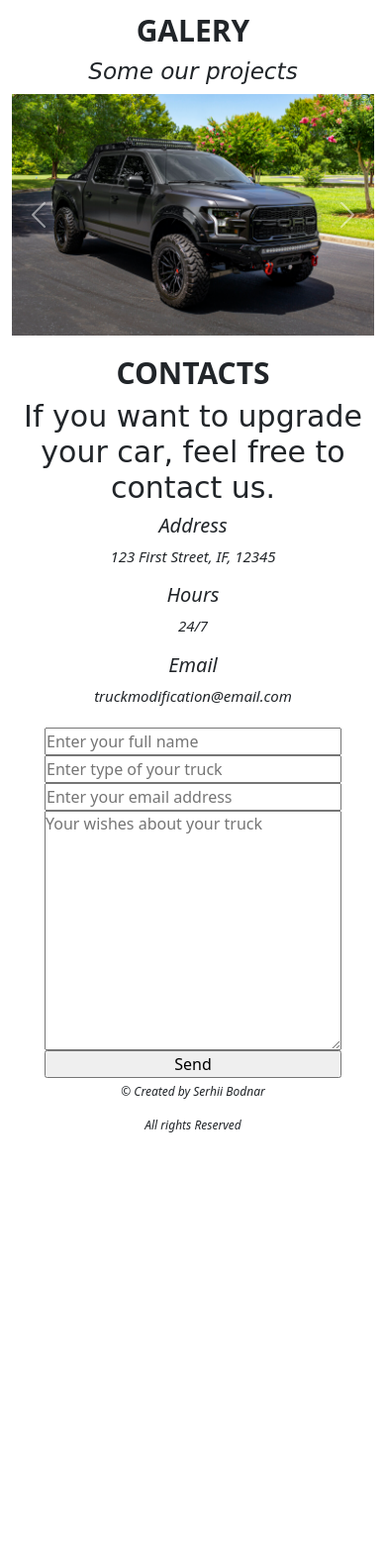
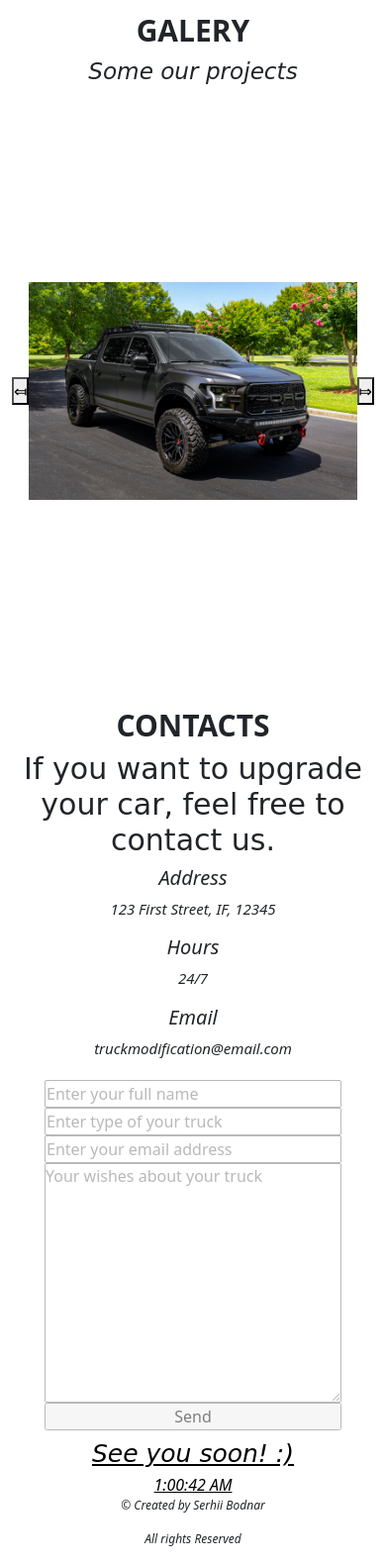
Before and after one commit to SerhiiBodnar/html-lending, a plain HTML site: page index.html in a window 390 px wide. Shown: the part 2000-3580 px from the top of the page at 99% size. Before the commit the page ends 3162 px from the top, so only its background shows below. Drawn offline with nearby package versions, Linux system fonts and the light colour scheme; a web font is replaced by a local one.

Commit message:
added carousel and some js to footer

```diff
--- a/css/footer.css
+++ b/css/footer.css
@@ -5,3 +5,14 @@ footer {
     font-style: italic;
     font-size: 12px;
 }
+
+.clock {
+    color: black;
+    font-size: 16px;
+}
+
+.wishes {
+    color: black;
+    font-family: 'Tourney', cursive;
+    font-size: 25px;
+}
--- a/css/product.css
+++ b/css/product.css
@@ -57,6 +57,7 @@ h3 {
     grid-template-columns: 1fr;
     width: 300px;
     justify-self: center;
+    opacity: 50%;
 }
 
 .contacts p {
@@ -88,3 +89,16 @@ h3 {
         text-align: center;
     }
 }
+
+.carousel {
+    display: flex;
+    align-items: center;
+    justify-content: space-between;
+}
+
+.carousel__slides {
+    min-height: 600px;
+    display: flex;
+    align-items: center;
+    justify-content: center;
+}
--- a/index.html
+++ b/index.html
@@ -71,65 +71,10 @@
         <section id="galery" class="galery container">
             <h2 class="galery__title">Galery</h2>
             <h3 class="galery__subtitle">Some our projects</h3>
-            <div id="carousel-galery" class="carousel slide carousel-fade">
-                <div class="carousel-inner">
-                    <div class="carousel-item active">
-                        <img src="img/f150mods.jpg" class="d-block w-100 mx-auto" alt="Ford">
-                    </div>
-                    <div class="carousel-item">
-                        <img src="img/f150-baja.webp" class="d-block w-100 mx-auto" alt="Ford">
-                    </div>
-                    <div class="carousel-item">
-                        <img src="img/f150-mods-camp.webp" class="d-block w-100 mx-auto" alt="Ford">
-                    </div>
-                    <div class="carousel-item">
-                        <img src="img/f150-raptor-mods.jpg" class="d-block w-100 mx-auto" alt="Ford">
-                    </div>
-                    <div class="carousel-item">
-                        <img src="img/f150-raptor.jpg" class="d-block w-100 mx-auto" alt="Ford">
-                    </div>
-                    <div class="carousel-item">
-                        <img src="img/f150camp.jpg" class="d-block w-100 mx-auto" alt="Ford">
-                    </div>
-                    <div class="carousel-item">
-                        <img src="img/f150galery.jpg" class="d-block w-100 mx-auto" alt="Ford">
-                    </div>
-                    <div class="carousel-item">
-                        <img src="img/ram-2500.jpg" class="d-block w-100 mx-auto" alt="Ram">
-                    </div>
-                    <div class="carousel-item">
-                        <img src="img/ram-camp.jpg" class="d-block w-100 mx-auto" alt="Ram">
-                    </div>
-                    <div class="carousel-item">
-                        <img src="img/ram-galery.webp" class="d-block w-100 mx-auto" alt="Ram">
-                    </div>
-                    <div class="carousel-item">
-                        <img src="img/ram-mods.jpg" class="d-block w-100 mx-auto" alt="Ram">
-                    </div>
-                    <div class="carousel-item">
-                        <img src="img/tundra-mods.jpg" class="d-block w-100 mx-auto" alt="Tundra">
-                    </div>
-                    <div class="carousel-item">
-                        <img src="img/tundra-galery.jpg" class="d-block w-100 mx-auto" alt="Tundra">
-                    </div>
-                    <div class="carousel-item">
-                        <img src="img/tundra-camp.jpg" class="d-block w-100 mx-auto" alt="Tundra">
-                    </div>
-                    <div class="carousel-item">
-                        <img src="img/tundra-rocks.jpg" class="d-block w-100 mx-auto" alt="Tundra">
-                    </div>
-
-                </div>
-                <button class="carousel-control-prev" type="button" data-bs-target="#carousel-galery"
-                    data-bs-slide="prev">
-                    <span class="carousel-control-prev-icon" aria-hidden="true"></span>
-                    <span class="visually-hidden">Previous</span>
-                </button>
-                <button class="carousel-control-next" type="button" data-bs-target="#carousel-galery"
-                    data-bs-slide="next">
-                    <span class="carousel-control-next-icon" aria-hidden="true"></span>
-                    <span class="visually-hidden">Next</span>
-                </button>
+            <div id="carousel-galery" class="carousel">
+                <button class="carousel__prev">⤆</button>
+                <div class="carousel__slides"></div>
+                <button class="carousel__next">⤇</button>
             </div>
         </section>
         <section id="contacts" class="contacts">
@@ -159,12 +104,17 @@
         </section>
     </main>
     <footer>
+        <a href="#" class="wishes"></a>
+        <a href="#" class="clock"></a>
         <p>© Created by Serhii Bodnar</p>
         <p>All rights Reserved</p>
     </footer>
     <script src="https://cdn.jsdelivr.net/npm/bootstrap@5.3.0-alpha1/dist/js/bootstrap.bundle.min.js"
         integrity="sha384-w76AqPfDkMBDXo30jS1Sgez6pr3x5MlQ1ZAGC+nuZB+EYdgRZgiwxhTBTkF7CXvN"
         crossorigin="anonymous"></script>
+    <script src="js/carousel.js"></script>
+    <script src="js/clock.js"></script>
+    <script src="js/wishes.js"></script>
 </body>
 
 </html>
--- /dev/null
+++ b/js/carousel.js
@@ -0,0 +1,56 @@
+
+(function () {
+
+    const slides = [
+        '<div><img src="img/f150mods.jpg" alt="Ford"></div>',
+        '<div><img src="img/f150-baja.webp" alt="Ford"></div>',
+        '<div><img src="img/f150-mods-camp.webp" alt="Ford"></div>',
+        '<div><img src="img/f150-raptor-mods.jpg" alt="Ford"></div>',
+        '<div><img src="img/f150-raptor.jpg" alt="Ford"></div>',
+        '<div><img src="img/f150camp.jpg" alt="Ford"></div>',
+        '<div><img src="img/f150galery.jpg" alt="Ford"></div>',
+        '<div><img src="img/ram-2500.jpg" alt="Ram"></div>',
+        '<div><img src="img/ram-camp.jpg" alt="Ram"></div>',
+        '<div><img src="img/ram-galery.webp" alt="Ram"></div>',
+        '<div><img src="img/ram-mods.jpg" alt="Ram"></div>',
+        '<div><img src="img/tundra-mods.jpg" alt="Tundra"></div>',
+        '<div><img src="img/tundra-galery.jpg" alt="Tundra"></div>',
+        '<div><img src="img/tundra-camp.jpg" alt="Tundra"></div>',
+        '<div><img src="img/tundra-rocks.jpg" alt="Tundra"></div>'
+    ];
+
+    let currentSlide = 0;
+
+    function renderSlides(slides) {
+        const slideContainer = document.querySelector('.carousel__slides');
+        slideContainer.innerHTML = slides[currentSlide];
+        if (window.innerWidth > 800) {
+            const secondSlide = currentSlide + 1 >= slides.length ? 0 : currentSlide + 1;
+            slideContainer.innerHTML += slides[secondSlide];
+            if (window.innerWidth > 1000) {
+                const thirdSlide = secondSlide + 1 >= slides.length ? 0 : secondSlide + 1;
+                slideContainer.innerHTML += slides[thirdSlide];
+            }
+        }
+    }
+
+    function nextSlide() {
+        currentSlide = currentSlide + 1 >= slides.length ? 0 : currentSlide + 1;
+        renderSlides(slides);
+    }
+
+    function prevSlide() {
+        currentSlide = currentSlide - 1 < 0 ? slides.length - 1 : currentSlide - 1;
+        renderSlides(slides);
+    }
+    renderSlides(slides);
+
+    const prevButton = document.querySelector('.carousel__prev');
+    prevButton.addEventListener('click', prevSlide);
+
+    const nextButton = document.querySelector('.carousel__next');
+    nextButton.addEventListener('click', nextSlide);
+
+    window.addEventListener('resize', () => renderSlides(slides));
+
+})();
--- /dev/null
+++ b/js/clock.js
@@ -0,0 +1,9 @@
+(function () {
+
+    function updateClock() {
+        const clockContainer = document.querySelector('.clock');
+        clockContainer.innerText = new Date().toLocaleTimeString();
+    }
+    setInterval(updateClock, 1000);
+
+})();
--- /dev/null
+++ b/js/wishes.js
@@ -0,0 +1,16 @@
+(function () {
+
+    const messages = [
+        'Have a nice day! :)',
+        'See you soon! :)',
+        'Take care! :)',
+    ]
+
+    function getWish() {
+        const index = Math.floor(Math.random() * messages.length);
+        return messages[index];
+    }
+    const wish = document.querySelector('.wishes');
+    wish.innerHTML = getWish();
+
+})();
```
